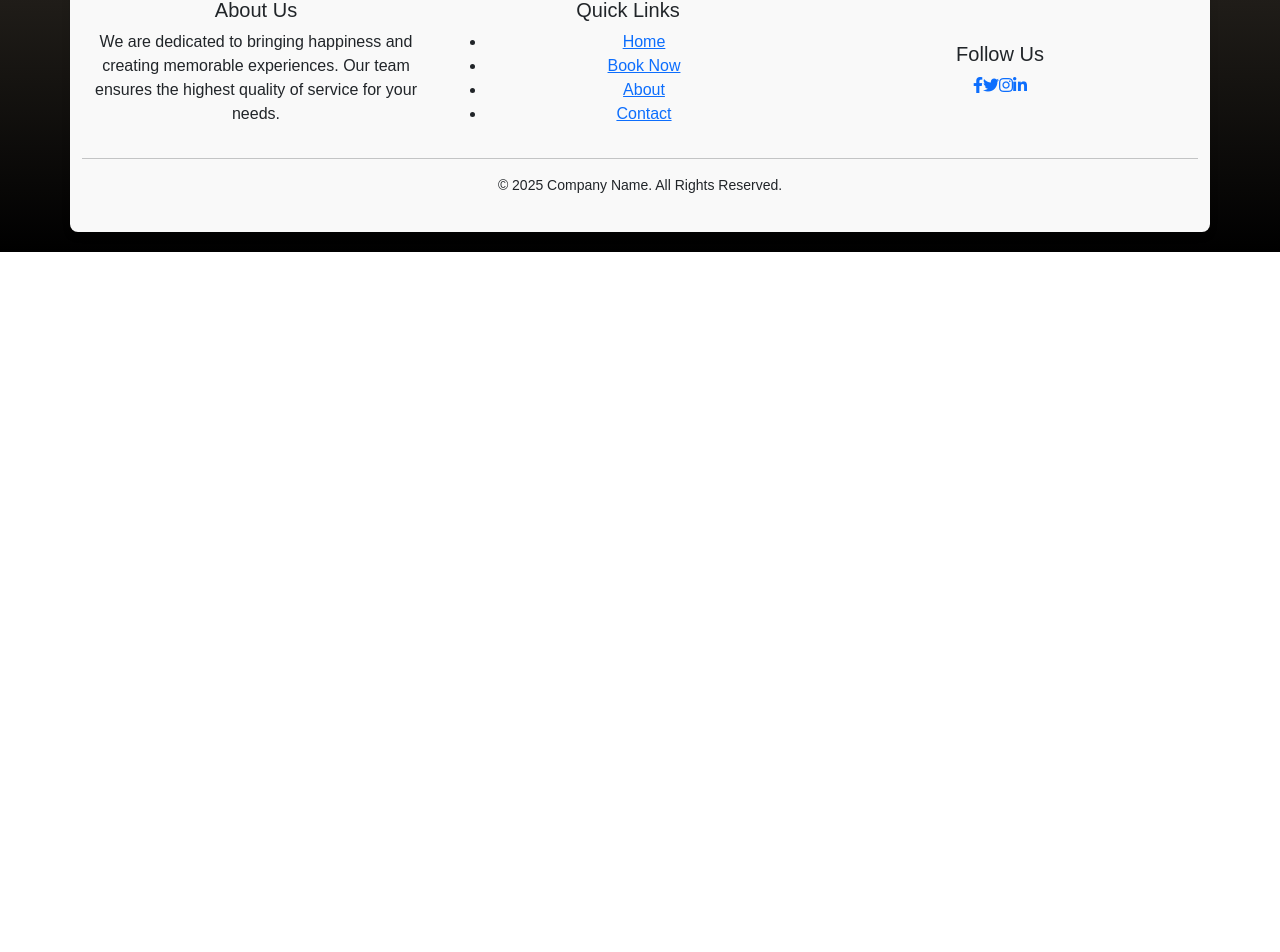
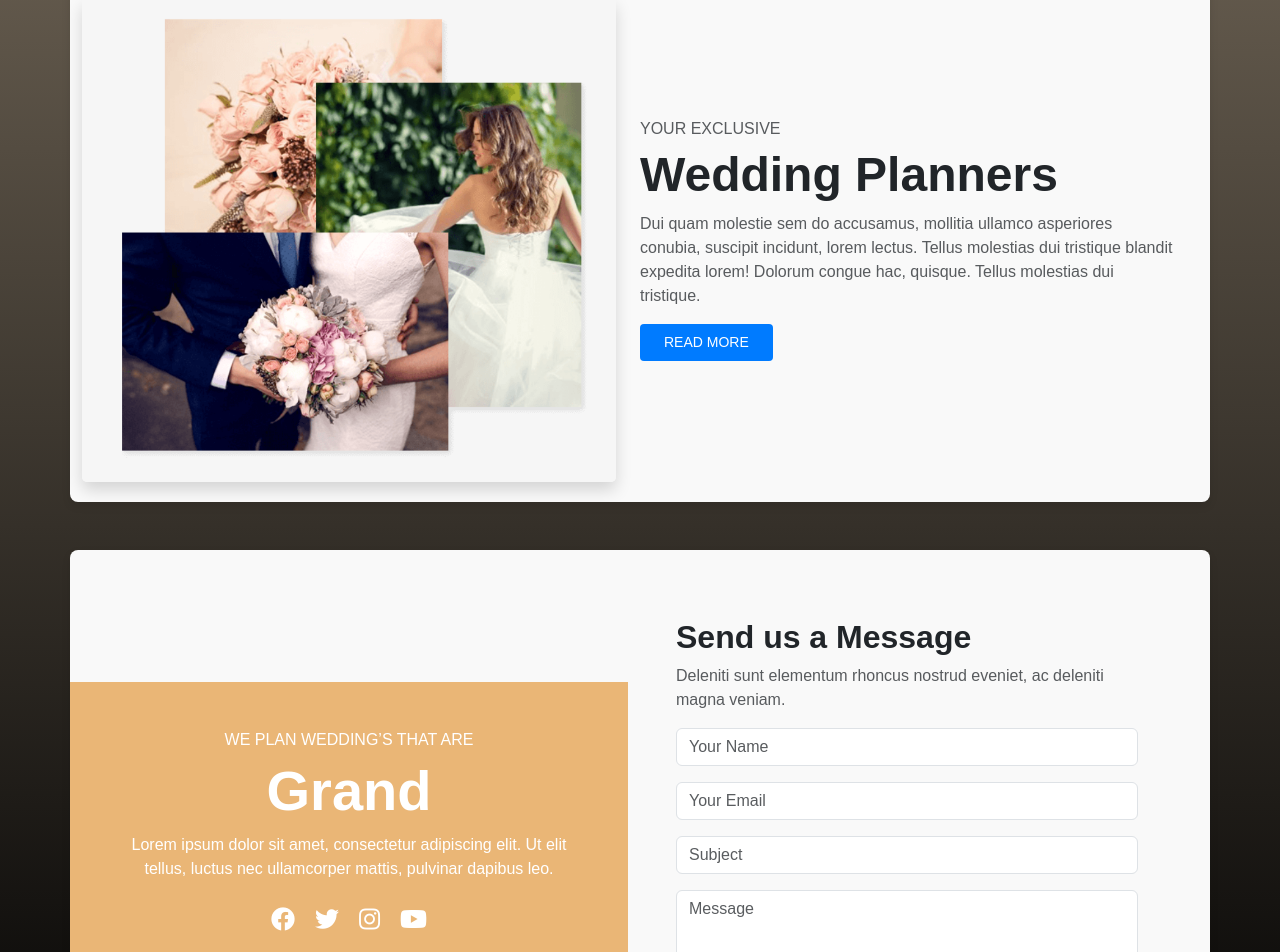
Before and after one commit to aqilhussain-mah/Cdac_Project, a React (Vite) app in the folder React/my-app/: page / in a window 1280 px wide. Shown: the part 1502-2454 px from the top of the page. Before the commit the page ends 1754 px from the top, so only its background shows below. Built offline with nearby package versions, Linux system fonts and the light colour scheme.

Commit message:
ui change done

```diff
--- a/React/my-app/package.json
+++ b/React/my-app/package.json
@@ -17,6 +17,7 @@
     "axios": "^1.7.9",
     "bootstrap": "^5.3.3",
     "bootstrap-icons": "^1.11.3",
+    "lucide-react": "^0.474.0",
     "prop-types": "^15.8.1",
     "react": "^18.3.1",
     "react-bootstrap": "^2.10.9",
--- a/React/my-app/src/Components/Home.css
+++ b/React/my-app/src/Components/Home.css
@@ -50,3 +50,37 @@
   height: 60%;
   width: 60%;
 }
+.main-img {
+  width: 100%;
+  border-radius: 10px;
+  box-shadow: 0 4px 8px rgba(0, 0, 0, 0.1);
+}
+
+@media (max-width: 768px) {
+  .main-img {
+    width: 100%;
+  }
+}
+.left-section {
+  background-color: #eab676;
+  display: flex;
+  justify-content: center;
+  align-items: center;
+  min-height: 100%;
+}
+
+.social-icons i {
+  font-size: 24px;
+  margin: 10px;
+  cursor: pointer;
+}
+
+.social-icons i:hover {
+  opacity: 0.8;
+}
+
+@media (max-width: 768px) {
+  .left-section {
+    padding: 40px;
+  }
+}
--- a/React/my-app/src/Components/Home.jsx
+++ b/React/my-app/src/Components/Home.jsx
@@ -55,7 +55,32 @@ const Home = () => {
                     </div>
                 </div>
             </div>
-            <footer className="footer mt-5">
+            <div className="container my-5">
+      <div className="row align-items-center">
+        {/* Images Section */}
+        <div className="col-md-6 position-relative">
+          <img
+            src="WeddingImage.png"
+            alt="Wedding Theme"
+            className="img-fluid main-img shadow"
+          />
+        </div>
+
+        {/* Text Section */}
+        <div className="col-md-6">
+          <h6 className="text-uppercase text-muted">Your Exclusive</h6>
+          <h2 className="fw-bold display-5">Wedding Planners</h2>
+          <p className="text-muted">
+            Dui quam molestie sem do accusamus, mollitia ullamco asperiores
+            conubia, suscipit incidunt, lorem lectus. Tellus molestias dui
+            tristique blandit expedita lorem! Dolorum congue hac, quisque.
+            Tellus molestias dui tristique.
+          </p>
+          <button className="btn btn-outline-danger px-4 py-2">READ MORE</button>
+        </div>
+      </div>
+    </div>
+            {/* <footer className="footer mt-5">
                 <div className="container text-center">
                     <div className="row">
                         <div className="col-12 col-md-4">
@@ -88,8 +113,44 @@ const Home = () => {
                         &copy; 2025 Company Name. All Rights Reserved.
                     </p>
                 </div>
-            </footer>
+            </footer> */}
+            <div className="container my-5">
+      <div className="row">
+        {/* Left Section */}
+        <div className="col-md-6 text-center text-white left-section">
+          <div className="p-5">
+            <h6 className="text-uppercase">We Plan Wedding’s That Are</h6>
+            <h1 className="fw-bold display-4">Grand</h1>
+            <p>
+              Lorem ipsum dolor sit amet, consectetur adipiscing elit. Ut elit tellus, luctus nec ullamcorper mattis, pulvinar dapibus leo.
+            </p>
+            <div className="social-icons">
+              <i className="fab fa-facebook"></i>
+              <i className="fab fa-twitter"></i>
+              <i className="fab fa-instagram"></i>
+              <i className="fab fa-youtube"></i>
+            </div>
+          </div>
         </div>
+
+        {/* Right Section */}
+        <div className="col-md-6 p-5">
+          <h2 className="fw-bold">Send us a Message</h2>
+          <p className="text-muted">
+            Deleniti sunt elementum rhoncus nostrud eveniet, ac deleniti magna veniam.
+          </p>
+          <form>
+            <input type="text" className="form-control my-3" placeholder="Your Name" />
+            <input type="email" className="form-control my-3" placeholder="Your Email" />
+            <input type="text" className="form-control my-3" placeholder="Subject" />
+            <textarea className="form-control my-3" rows="4" placeholder="Message"></textarea>
+            <button className="btn btn-outline-dark w-100 py-2">BOOK AN APPOINTMENT</button>
+          </form>
+        </div>
+      </div>
+    </div>
+        </div>
+
     );
 };
 
```
Also changed, not shown: React/my-app/public/WeddingImage.png (added), 1 other file (tests, documents, lock files or other folders).
